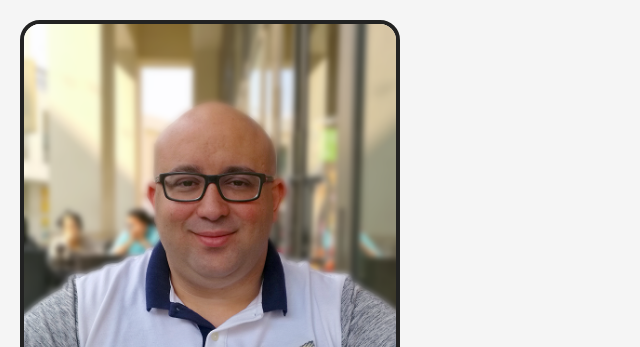
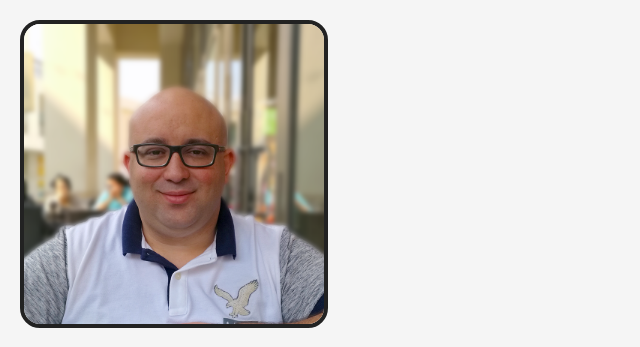
Before and after one commit to sobhy0101/learn-html-css-scrimba, a website built with Vite: page index.html in a window 1280 px wide. Shown: the top 347 px of the page, without its empty margins (0-640 px from the left). Built offline with nearby package versions, Linux system fonts and the light colour scheme.

Commit message:
Change image width from 30% to 300px

```diff
--- a/styles.css
+++ b/styles.css
@@ -32,7 +32,7 @@ body, html {
 }
 
 img {
-    width: 30%;
+    width: 300px;
     border-radius: calc(var(--image) * 2);
     border: 4px solid var(--text);
 }
```
